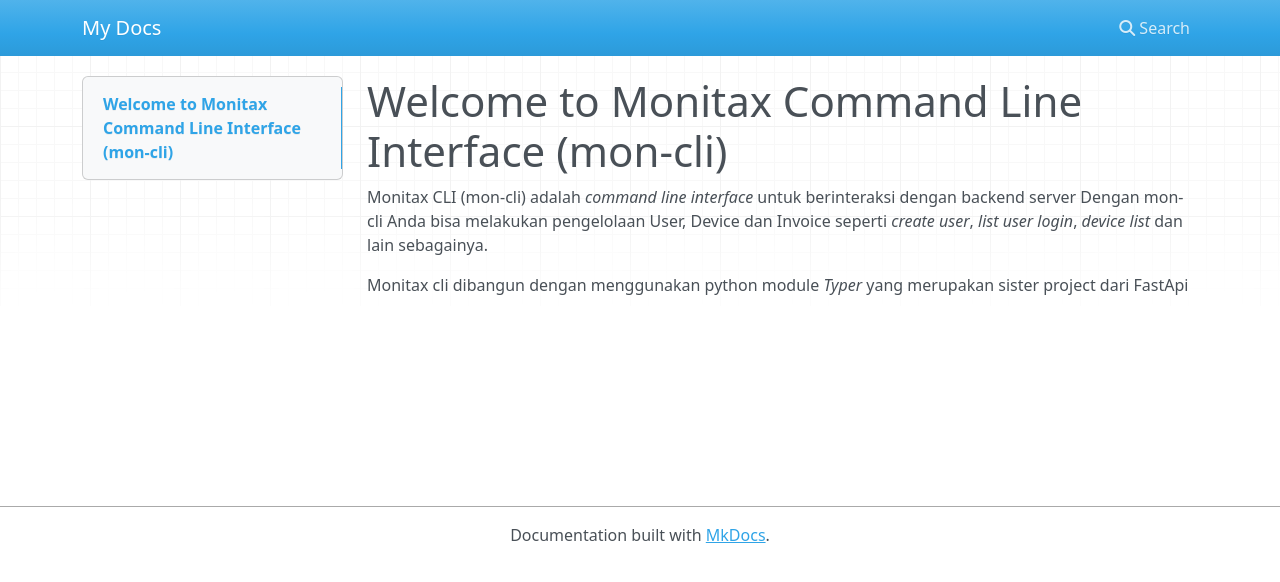
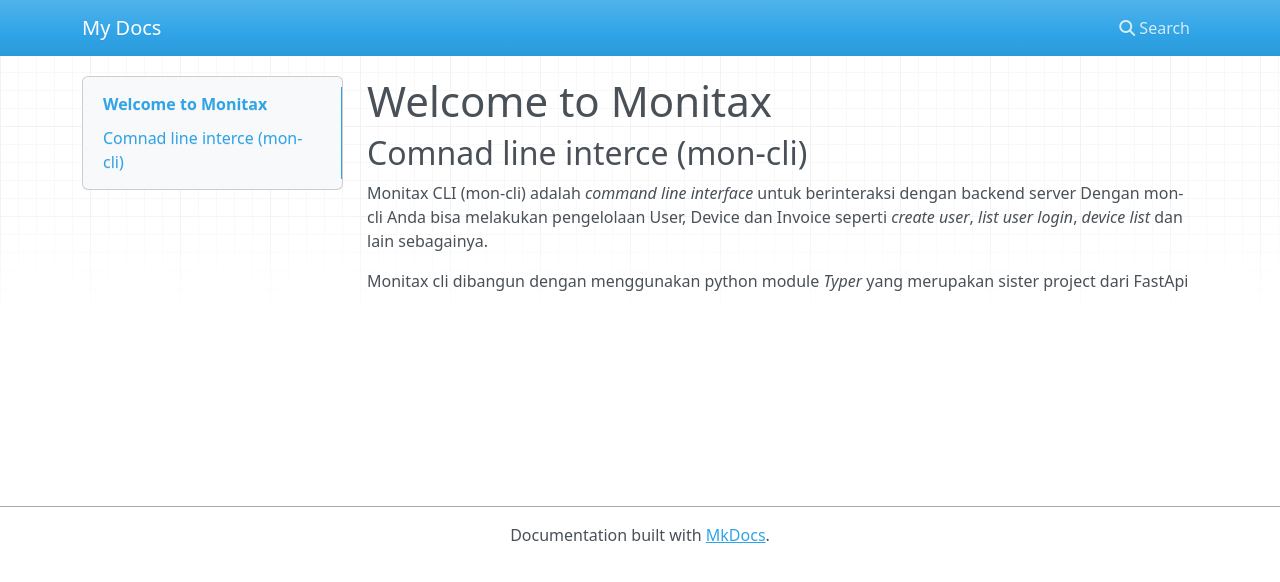
Before and after one commit to ekalaya2015/monitax-cli, an MkDocs documentation site: the page built from docs/index.md, in a window 1280 px wide. Shown: the top 582 px of the page. Built offline with MkDocs 1.6.1, drawn with Linux system fonts in a browser that asks for light colours; nearby versions of some CDN libraries.

Commit message:
start building docs

```diff
--- a/docs/index.md
+++ b/docs/index.md
@@ -1,4 +1,6 @@
-# Welcome to Monitax Command Line Interface (mon-cli)
+# Welcome to Monitax
+
+## Comnad line interce (mon-cli)
 
 Monitax CLI (mon-cli) adalah *command line interface* untuk berinteraksi dengan backend server
 Dengan mon-cli Anda bisa melakukan pengelolaan User, Device dan Invoice seperti *create user*, *list user*
```
